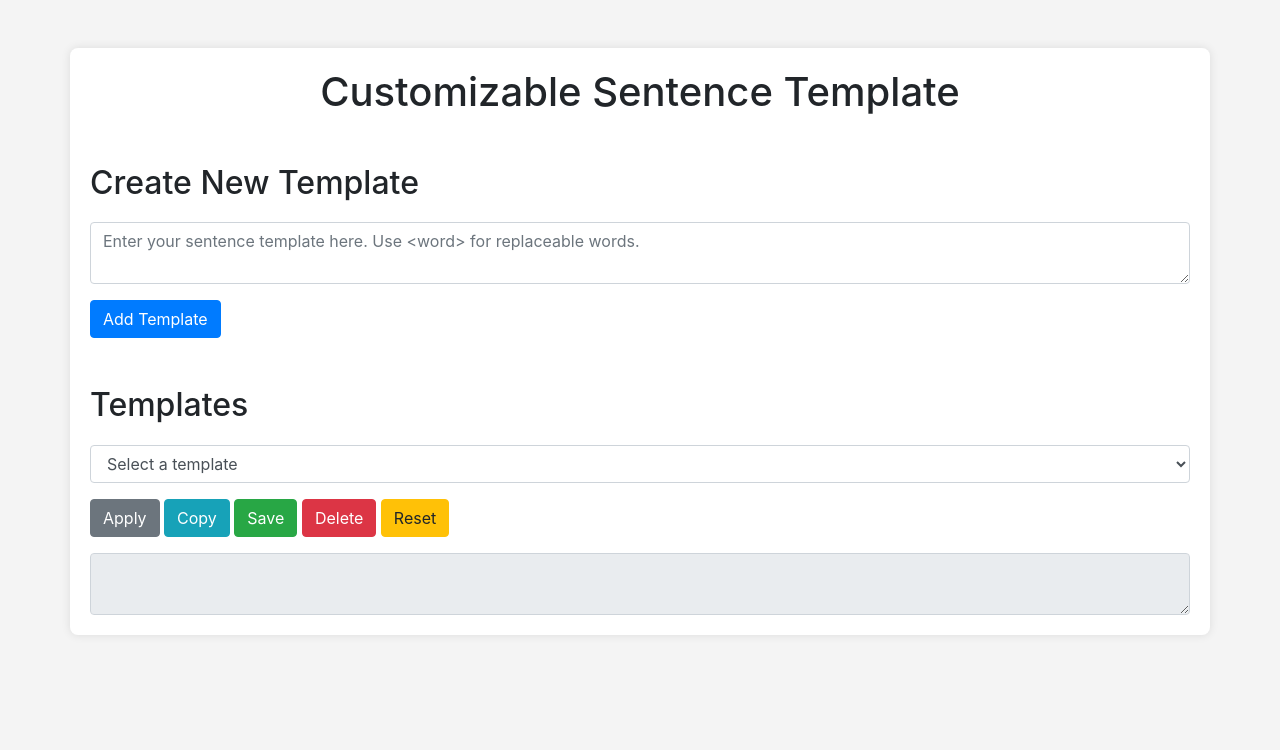
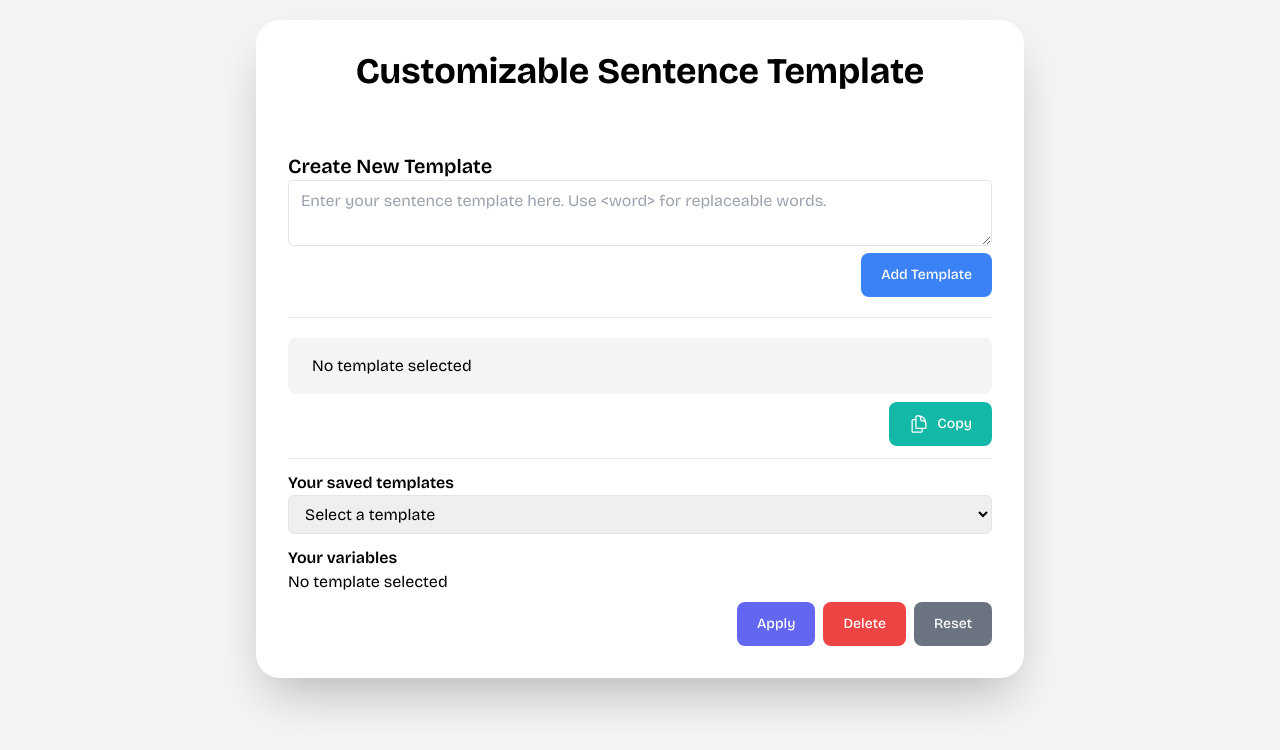
Before and after one commit to hafizzuhari/TextFlex, a plain HTML site: page index.html in a window 1280 px wide. Drawn offline with nearby package versions, Linux system fonts and the light colour scheme.

Commit message:
Update design

```diff
--- a/index.html
+++ b/index.html
@@ -4,41 +4,70 @@
     <meta charset="UTF-8">
     <meta name="viewport" content="width=device-width, initial-scale=1.0">
     <title>Customizable Sentence Template</title>
-    <!-- Bootstrap CSS -->
-    <link href="https://maxcdn.bootstrapcdn.com/bootstrap/4.5.2/css/bootstrap.min.css" rel="stylesheet">
-    <link rel="stylesheet" href="styles.css">
+    <script src="https://cdn.tailwindcss.com"></script>
+    <link rel="preconnect" href="https://fonts.googleapis.com">
+    <link rel="preconnect" href="https://fonts.gstatic.com" crossorigin>
+    <link href="https://fonts.googleapis.com/css2?family=Bricolage+Grotesque:opsz,wght@12..96,200..800&display=swap" rel="stylesheet">
+    <style>
+        * {
+            font-family: "Bricolage Grotesque", sans-serif;
+            font-optical-sizing: auto;
+        }
+    </style>
 </head>
-<body>
-    <div class="container mt-5">
-        <h1 class="text-center">Customizable Sentence Template</h1>
-
-        <div class="new-template-section mt-5">
-            <h2>Create New Template</h2>
-            <textarea id="newTemplate" class="form-control mb-3" placeholder="Enter your sentence template here. Use &lt;word&gt; for replaceable words."></textarea>
-            <button class="btn btn-primary" onclick="addTemplate()">Add Template</button>
+<body class="bg-zinc-100 pb-3 px-3 pt-5">
+    <main class="w-full max-w-screen-md mx-auto bg-white p-8 rounded-3xl shadow-2xl space-y-5">
+        <div class="flex flex-col items-center pb-10">
+            <h1 class="text-4xl font-bold">Customizable Sentence Template</h1>
         </div>
 
-        <div class="template-section mt-5">
-            <h2>Templates</h2>
-            <select id="templateSelect" class="form-control mb-3" onchange="loadTemplate()">
-                <option value="">Select a template</option>
-            </select>
-            <div id="templateDisplay" class="mb-3"></div>
-            <div id="inputFields" class="form-group"></div>
-            <div class="buttons mb-3">
-                <button class="btn btn-secondary" onclick="updateTemplate()">Apply</button>
-                <button class="btn btn-info" onclick="copyTemplate()">Copy</button>
-                <button class="btn btn-success" onclick="saveTemplate()">Save</button>
-                <button class="btn btn-danger" onclick="deleteTemplate()">Delete</button>
-                <button class="btn btn-warning" onclick="resetTemplates()">Reset</button>
+        <div class="new-template-section">
+            <h2 class="text-xl font-semibold">Create New Template</h2>
+            <textarea id="newTemplate" class="w-full rounded-md border-gray-200 px-3 py-2 border border-zinc-200" placeholder="Enter your sentence template here. Use &lt;word&gt; for replaceable words."></textarea>
+            <div class="flex justify-end">
+                <button onclick="addTemplate()" class="inline-block rounded-lg bg-blue-500 px-5 py-3 text-sm font-medium text-white">Add Template</button>
             </div>
         </div>
-        <textarea id="savedTemplate" class="form-control" readonly></textarea>
+
+        <hr/>
+
+        <div class="template-section space-y-3">
+            <div class="space-y-2">
+                <div class="bg-zinc-100 px-6 py-4 rounded-lg">
+                    <div id="templateDisplay"></div>
+                </div>
+                <div class="flex justify-end">
+                    <button onclick="copyTemplate()" class="inline-block rounded-lg bg-teal-500 px-5 py-3 text-sm font-medium text-white flex items-center space-x-2">
+                        <svg xmlns="http://www.w3.org/2000/svg" fill="none" viewBox="0 0 24 24" stroke-width="1.5" stroke="currentColor" class="size-5">
+                          <path stroke-linecap="round" stroke-linejoin="round" d="M15.75 17.25v3.375c0 .621-.504 1.125-1.125 1.125h-9.75a1.125 1.125 0 0 1-1.125-1.125V7.875c0-.621.504-1.125 1.125-1.125H6.75a9.06 9.06 0 0 1 1.5.124m7.5 10.376h3.375c.621 0 1.125-.504 1.125-1.125V11.25c0-4.46-3.243-8.161-7.5-8.876a9.06 9.06 0 0 0-1.5-.124H9.375c-.621 0-1.125.504-1.125 1.125v3.5m7.5 10.375H9.375a1.125 1.125 0 0 1-1.125-1.125v-9.25m12 6.625v-1.875a3.375 3.375 0 0 0-3.375-3.375h-1.5a1.125 1.125 0 0 1-1.125-1.125v-1.5a3.375 3.375 0 0 0-3.375-3.375H9.75" />
+                        </svg>
+                        <p>Copy</p>
+                    </button>
+                </div>
+            </div>
+
+            <hr/>
+
+            <div>
+                <p class="font-semibold">Your saved templates</p>
+                <select id="templateSelect" onchange="loadTemplate()" class="w-full rounded-md border-gray-200 px-3 py-2 border border-zinc-200">
+                    <option value="">Select a template</option>
+                </select>
+            </div>
+            <div class="space-y-2">
+                <div>
+                    <p class="font-semibold">Your variables</p>
+                    <div class="input-fields space-y-2" id="inputFields"></div>
+                </div>
+                <div class="flex justify-end space-x-2">
+                    <button onclick="updateTemplate()" class="inline-block rounded-lg bg-indigo-500 px-5 py-3 text-sm font-medium text-white flex items-center space-x-2">Apply</button>
+                    <button onclick="deleteTemplate()" class="inline-block rounded-lg bg-red-500 px-5 py-3 text-sm font-medium text-white flex items-center space-x-2">Delete</button>
+                    <button onclick="resetTemplates()" class="inline-block rounded-lg bg-gray-500 px-5 py-3 text-sm font-medium text-white flex items-center space-x-2">Reset</button>
+                </div>
+            </div>
+        </div>
     </div>
 
-    <!-- jQuery and Bootstrap JS -->
-    <script src="https://ajax.googleapis.com/ajax/libs/jquery/3.5.1/jquery.min.js"></script>
-    <script src="https://maxcdn.bootstrapcdn.com/bootstrap/4.5.2/js/bootstrap.min.js"></script>
     <script src="script.js"></script>
 </body>
 </html>
--- a/script.js
+++ b/script.js
@@ -1,4 +1,6 @@
 let templates = [];
+document.getElementById('templateDisplay').innerHTML = "No template selected"
+document.getElementById('inputFields').innerHTML = "No template selected"
 
 // Load templates from localStorage on page load
 document.addEventListener('DOMContentLoaded', () => {
@@ -20,7 +22,7 @@ function addTemplate() {
 
 function updateTemplateSelect() {
     const templateSelect = document.getElementById('templateSelect');
-    templateSelect.innerHTML = '<option value="">Select a template</option>';
+    templateSelect.innerHTML = '<option value="99" selected disabled>Select a template</option>';
     templates.forEach((template, index) => {
         const option = document.createElement('option');
         option.value = index;
@@ -36,8 +38,8 @@ function loadTemplate() {
         document.getElementById('templateDisplay').innerHTML = template;
         generateInputFields(template);
     } else {
-        document.getElementById('templateDisplay').innerHTML = '';
-        document.getElementById('inputFields').innerHTML = '';
+        document.getElementById('templateDisplay').innerHTML = "No template selected"
+        document.getElementById('inputFields').innerHTML = "No template selected"
     }
 }
 
@@ -49,17 +51,16 @@ function generateInputFields(template) {
 
     while ((match = regex.exec(template)) !== null) {
         const div = document.createElement('div');
-        div.className = 'form-group';
+        div.className = 'flex flex-col';
 
         const label = document.createElement('label');
-        label.textContent = match[1] + ':';
-        label.className = 'mr-2';
+        label.textContent = titleCase(match[1]);
 
         const input = document.createElement('input');
         input.type = 'text';
         input.id = match[1];
         input.placeholder = 'Enter ' + match[1];
-        input.className = 'form-control';
+        input.className = 'w-full rounded-md border-gray-200 px-3 py-2 border border-zinc-200';
 
         div.appendChild(label);
         div.appendChild(input);
@@ -106,16 +107,18 @@ function deleteTemplate() {
     templates.splice(templateIndex, 1);
     saveTemplatesToLocalStorage();
     updateTemplateSelect();
-    document.getElementById('templateDisplay').innerHTML = '';
-    document.getElementById('inputFields').innerHTML = '';
+    document.getElementById('templateDisplay').innerHTML = "No template selected"
+    document.getElementById('inputFields').innerHTML = "No template selected"
 }
 
 function resetTemplates() {
-    templates = [];
-    saveTemplatesToLocalStorage();
-    updateTemplateSelect();
-    document.getElementById('templateDisplay').innerHTML = '';
-    document.getElementById('inputFields').innerHTML = '';
+    //templates = [];
+    //saveTemplatesToLocalStorage();
+    //updateTemplateSelect();
+    var templateIndex = document.getElementById('templateSelect');
+    templateIndex.selectedIndex = 0
+    document.getElementById('templateDisplay').innerHTML = "No template selected"
+    document.getElementById('inputFields').innerHTML = "No template selected"
 }
 
 function saveTemplatesToLocalStorage() {
@@ -128,3 +131,7 @@ function loadTemplatesFromLocalStorage() {
         templates = JSON.parse(storedTemplates);
     }
 }
+
+function titleCase(str) {
+  return str.toLowerCase().replace(/\b\w/g, s => s.toUpperCase());
+}
```
